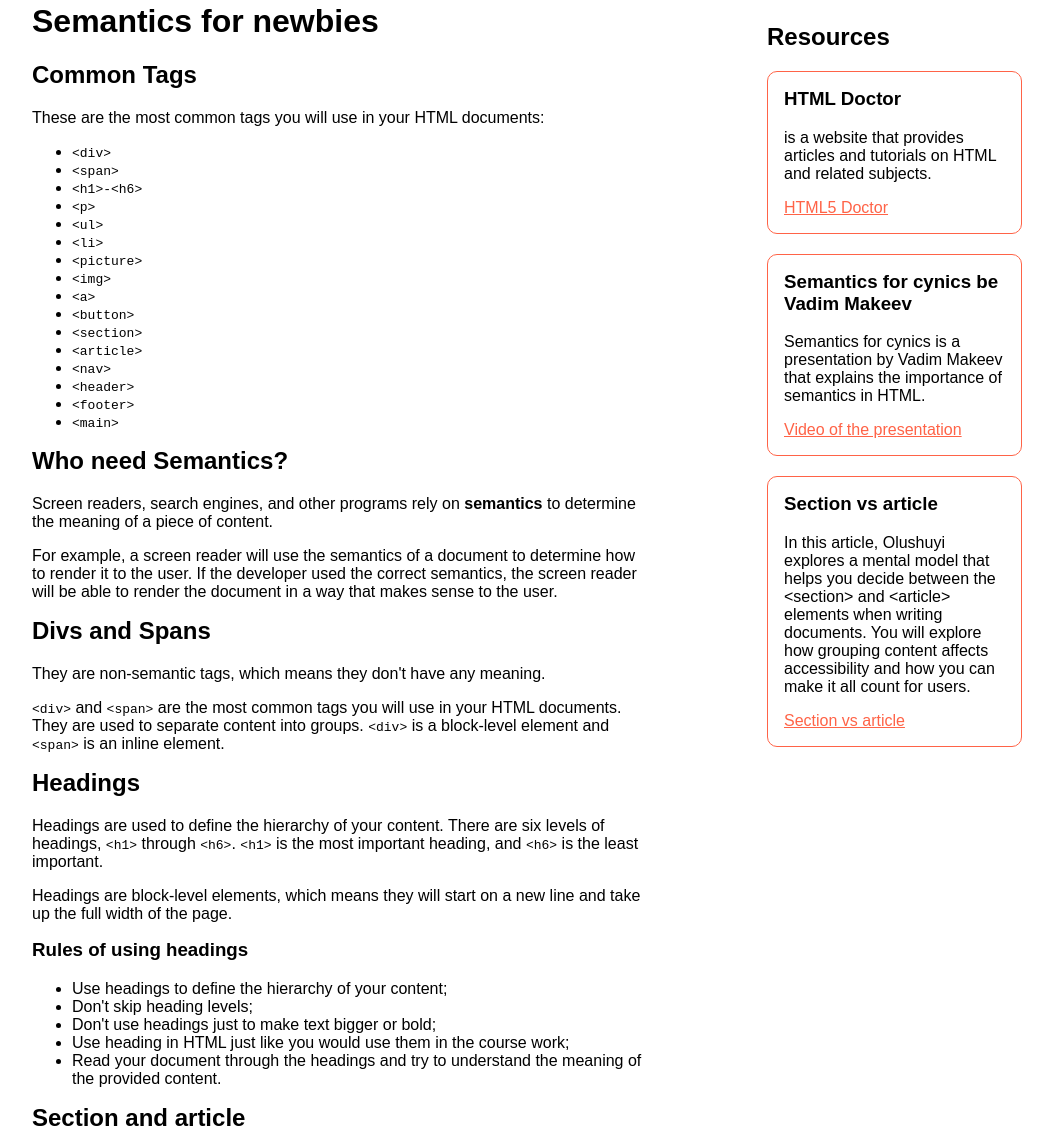
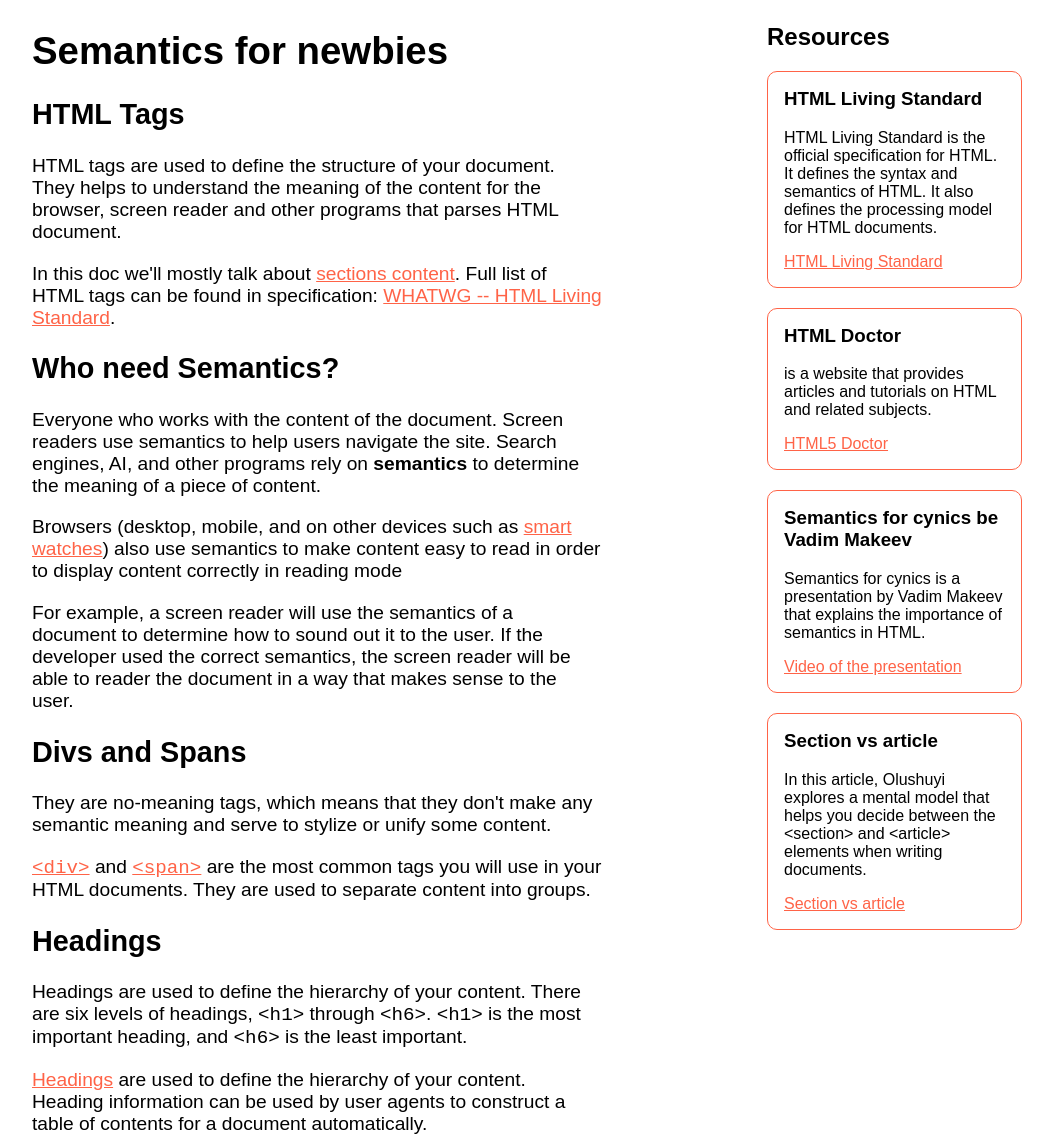
Before and after one commit to zavsievich/semantics-for-newbies, a plain HTML site: page index.html in a window 1280 px wide. Shown: the part 87-1225 px from the top of the page, without its empty margins (218-1271 px from the left). Drawn offline with Linux system fonts and the light colour scheme.

Commit message:
fix: reviews

```diff
--- a/index.html
+++ b/index.html
@@ -12,7 +12,7 @@
         <ul class="nav__list">
           <li><a class="nav__link" href="#tags">Tags</a></li>
           <li><a class="nav__link" href="#about">About</a></li>
-          <li><a class="nav__link" href="#non-semantic">Divs and Spans</a></li>
+          <li><a class="nav__link" href="#no-meaning">Divs and Spans</a></li>
           <li><a class="nav__link" href="#headings">Headings</a></li>
           <li>
             <a class="nav__link" href="#sections-and-articles"
@@ -26,55 +26,71 @@
       <main class="main">
         <h1>Semantics for newbies</h1>
         <section id="tags">
-          <h2>Common Tags</h2>
+          <h2>HTML Tags</h2>
           <p>
-            These are the most common tags you will use in your HTML documents:
+            HTML tags are used to define the structure of your document. They
+            helps to understand the meaning of the content for the browser,
+            screen reader and other programs that parses HTML document.
           </p>
-          <ul>
-            <li><code>&lt;div&gt;</code></li>
-            <li><code>&lt;span&gt;</code></li>
-            <li><code>&lt;h1&gt;-&lt;h6&gt;</code></li>
-            <li><code>&lt;p&gt;</code></li>
-            <li><code>&lt;ul&gt;</code></li>
-            <li><code>&lt;li&gt;</code></li>
-            <li><code>&lt;picture&gt;</code></li>
-            <li><code>&lt;img&gt;</code></li>
-            <li><code>&lt;a&gt;</code></li>
-            <li><code>&lt;button&gt;</code></li>
-            <li><code>&lt;section&gt;</code></li>
-            <li><code>&lt;article&gt;</code></li>
-            <li><code>&lt;nav&gt;</code></li>
-            <li><code>&lt;header&gt;</code></li>
-            <li><code>&lt;footer&gt;</code></li>
-            <li><code>&lt;main&gt;</code></li>
-          </ul>
+          <p>
+            In this doc we'll mostly talk about
+            <a
+              href="https://html.spec.whatwg.org/multipage/sections.html#sections"
+              >sections content</a
+            >. Full list of HTML tags can be found in specification:
+            <a href="https://html.spec.whatwg.org/multipage/#toc-semantics"
+              >WHATWG -- HTML Living Standard</a
+            >.
+          </p>
         </section>
         <section id="about">
           <h2>Who need Semantics?</h2>
           <p>
-            Screen readers, search engines, and other programs rely on
+            Everyone who works with the content of the document. Screen readers
+            use semantics to help users navigate the site. Search engines, AI,
+            and other programs rely on
             <strong>semantics</strong> to determine the meaning of a piece of
             content.
           </p>
           <p>
+            Browsers (desktop, mobile, and on other devices such as
+            <a
+              href="https://www.idownloadblog.com/2018/06/18/apple-watch-web-content-howto/"
+            >
+              smart watches</a
+            >) also use semantics to make content easy to read in order to
+            display content correctly in reading mode
+          </p>
+          <p>
             For example, a screen reader will use the semantics of a document to
-            determine how to render it to the user. If the developer used the
-            correct semantics, the screen reader will be able to render the
+            determine how to sound out it to the user. If the developer used the
+            correct semantics, the screen reader will be able to reader the
             document in a way that makes sense to the user.
           </p>
         </section>
 
-        <section id="non-semantic">
+        <section id="no-meaning">
           <h2>Divs and Spans</h2>
           <p>
-            They are non-semantic tags, which means they don't have any meaning.
+            They are no-meaning tags, which means that they don't make any
+            semantic meaning and serve to stylize or unify some content.
           </p>
           <p>
-            <code>&lt;div&gt;</code> and <code>&lt;span&gt;</code> are the most
-            common tags you will use in your HTML documents. They are used to
-            separate content into groups. <code>&lt;div&gt;</code> is a
-            block-level element and <code>&lt;span&gt;</code> is an inline
-            element.
+            <code
+              ><a
+                href="https://html.spec.whatwg.org/dev/grouping-content.html#the-div-element"
+                >&lt;div&gt;</a
+              ></code
+            >
+            and
+            <code
+              ><a
+                href="https://html.spec.whatwg.org/multipage/text-level-semantics.html#the-span-element"
+                >&lt;span&gt;</a
+              ></code
+            >
+            are the most common tags you will use in your HTML documents. They
+            are used to separate content into groups.
           </p>
         </section>
 
@@ -88,8 +104,13 @@
             important.
           </p>
           <p>
-            Headings are block-level elements, which means they will start on a
-            new line and take up the full width of the page.
+            <a
+              href="https://html.spec.whatwg.org/multipage/sections.html#headings-and-outlines"
+              >Headings</a
+            >
+            are used to define the hierarchy of your content. Heading
+            information can be used by user agents to construct a table of
+            contents for a document automatically.
           </p>
           <section>
             <h3>Rules of using headings</h3>
@@ -111,13 +132,27 @@
 
         <section id="sections-and-articles">
           <h2>Section and article</h2>
+          <p>
+            <code
+              >&lt;<a
+                href="https://html.spec.whatwg.org/multipage/sections.html#the-section-element"
+                >section&gt;</a
+              ></code
+            >
+            and
+            <code
+              ><a
+                href="https://html.spec.whatwg.org/multipage/sections.html#the-article-element"
+                >&lt;article&gt;</a
+              ></code
+            >
+            are grouping content that are used to define the structure of your
+            document.
+          </p>
+
           <section>
             <h3>Section</h3>
-            <p>
-              <code>&lt;section&gt;</code> and <code>&lt;article&gt;</code> are
-              block-level elements that are used to define the structure of your
-              document.
-            </p>
+
             <p>
               <code>&lt;section&gt;</code> is used to define a section of a
               document. It can be used to group related content together. For
@@ -158,6 +193,20 @@
       <aside class="aside">
         <h2 class="aside__title">Resources</h2>
         <article class="post">
+          <h3>HTML Living Standard</h3>
+          <p>
+            HTML Living Standard is the official specification for HTML. It
+            defines the syntax and semantics of HTML. It also defines the
+            processing model for HTML documents.
+          </p>
+          <a
+            class="post__link"
+            href="https://html.spec.whatwg.org/multipage/"
+            target="_blank"
+            >HTML Living Standard</a
+          >
+        </article>
+        <article class="post">
           <h3>HTML Doctor</h3>
           <p>
             is a website that provides articles and tutorials on HTML and
@@ -185,8 +234,7 @@
           <p>
             In this article, Olushuyi explores a mental model that helps you
             decide between the &lt;section&gt; and &lt;article&gt; elements when
-            writing documents. You will explore how grouping content affects
-            accessibility and how you can make it all count for users.
+            writing documents.
           </p>
           <a
             class="post__link"
@@ -215,7 +263,9 @@
       </article>
     </aside>
     <footer class="footer">
-      By Zakhar Ausiyevich 2023. Great thanks to Copilot 🤝.
+      By Zakhar Ausiyevich 2023. Great thanks to
+      <a href="https://twitter.com/alexnozer_dev"> Aleksey Nazarenko</a> and
+      Copilot 🤝.
     </footer>
   </body>
 </html>
--- a/style.css
+++ b/style.css
@@ -1,20 +1,26 @@
+*,
+*::before,
+*::after {
+    box-sizing: border-box;
+}
+
 .body {
     font-family: sans-serif;
     margin: 0;
     padding: 0 20px;
 }
 
-h1,
-h2,
-h3,
-h4,
-h5,
-h6 {
+.post h1,
+.post h2,
+.post h3,
+.post h4,
+.post h5,
+.post h6 {
     margin-top: 0;
 }
 
 .main {
-    padding: 0 20px;
+    font-size: 1.2rem;
     width: 100%;
 }
 
@@ -36,7 +42,7 @@ a:hover {
     display: flex;
     flex-direction: column;
     gap: 20px;
-    padding: 20px;
+    margin-bottom: 20px;
 }
 
 .aside__title {
@@ -67,7 +73,6 @@ a:hover {
 .footer {
     padding: 40px 20px;
     text-align: center;
-    font-size: 1.5rem;
 }
 
 @media screen and (min-width: 960px) {
@@ -92,9 +97,12 @@ a:hover {
         position: sticky;
         top: 20px;
         grid-column: 10 / -1;
+        padding: 20px;
+        margin-bottom: 0;
     }
 
     .main {
         grid-column: 3 / 9;
+        padding: 0 20px;
     }
 }
```
